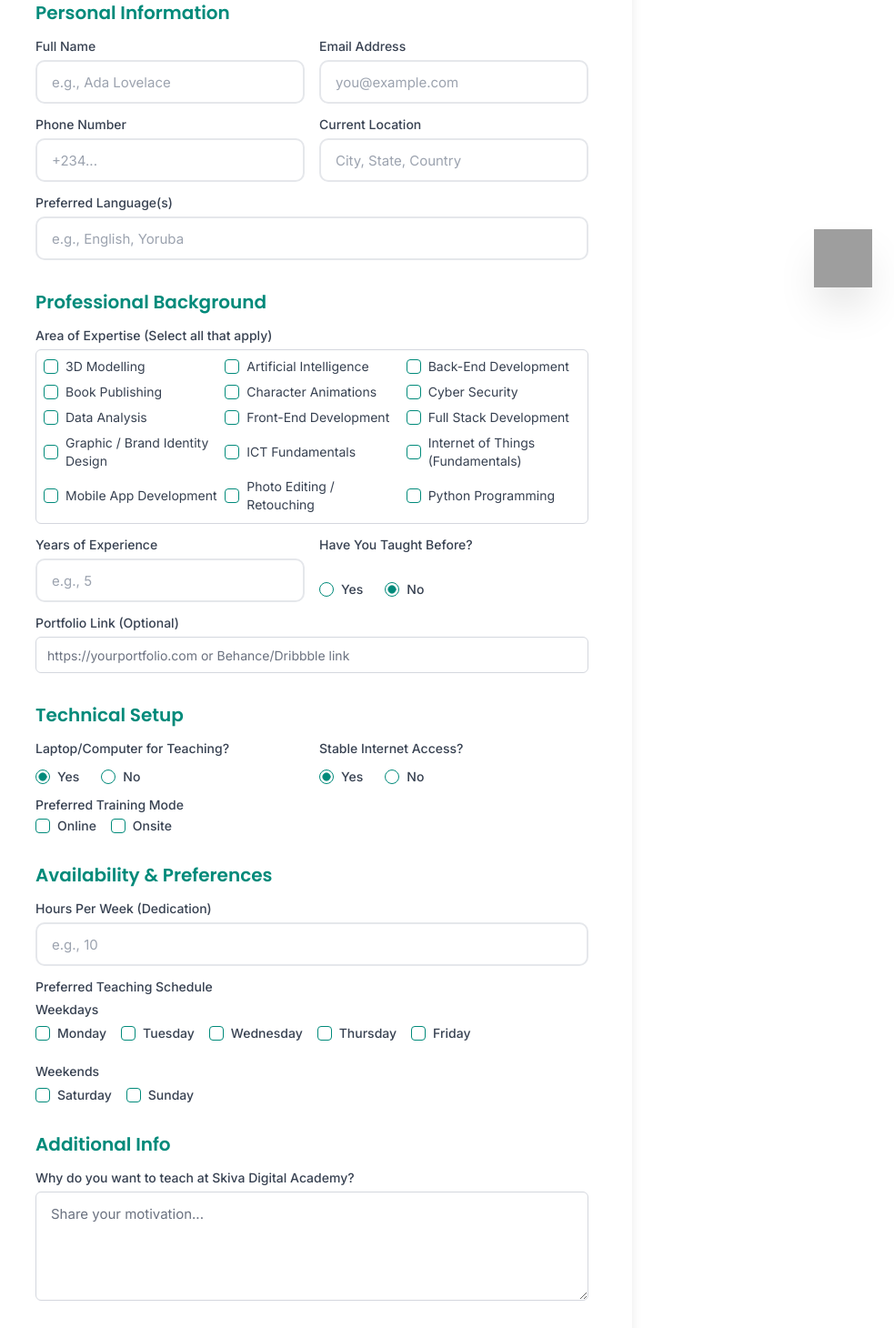
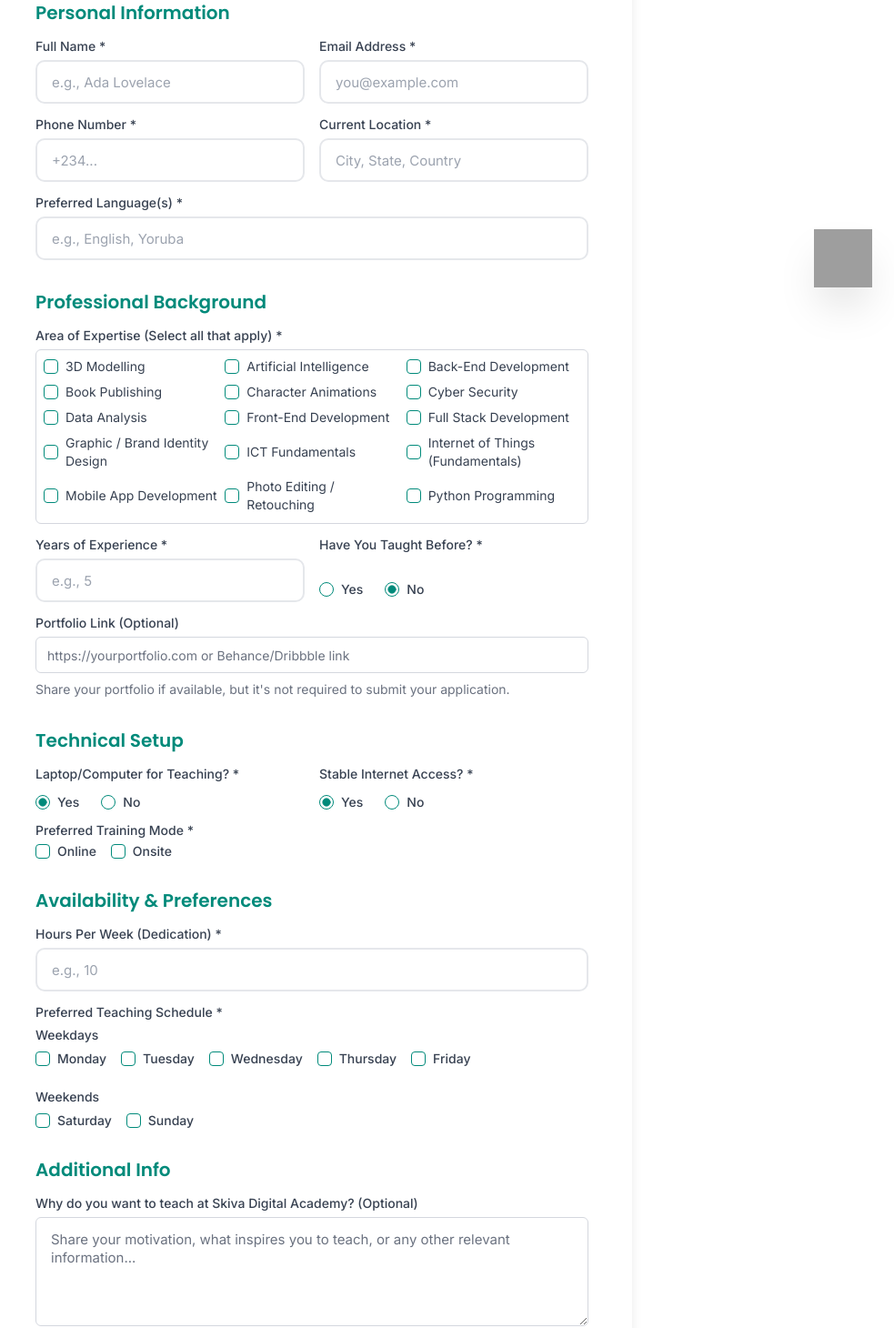
Before and after one commit to danielosaezue-wq/Skiva-Digital-Academy, a React (Vite) app: page /become-an-instructor in a window 1280 px wide. Shown: the part 460-1920 px from the top of the page at 91% size, without its empty margins (297-1280 px from the left). Built offline with nearby package versions, Linux system fonts and the light colour scheme; grey boxes are pictures that could not be loaded.

Commit message:
update: recent changes

```diff
--- a/src/pages/BecomeAnInstructor.jsx
+++ b/src/pages/BecomeAnInstructor.jsx
@@ -55,15 +55,29 @@ const BecomeAnInstructor = () => {
     const schedule = formData.getAll('schedule');
     const trainingMode = formData.getAll('trainingMode');
 
+    // Ensure all fields have values, even if empty
     const submissionData = {
-      ...data,
-      expertise: selectedExpertise.join(', '),
-      schedule: schedule.join(', '),
-      trainingMode: trainingMode.join(', '),
+      fullName: data.fullName || '',
+      email: data.email || '',
+      phone: data.phone || '',
+      location: data.location || '',
+      languages: data.languages || '',
+      experience: data.experience || '',
+      hasTaught: data.hasTaught || 'no',
+      teachingExperience: data.teachingExperience || 'Not provided',
+      portfolio_link: data.portfolio_link || 'Not provided',
+      hasLaptop: data.hasLaptop || 'yes',
+      hasInternet: data.hasInternet || 'yes',
+      hoursPerWeek: data.hoursPerWeek || '',
+      whyTeach: data.whyTeach || 'Not provided',
+      expertise: selectedExpertise.join(', ') || 'Not specified',
+      schedule: schedule.join(', ') || 'Not specified',
+      trainingMode: trainingMode.join(', ') || 'Not specified',
       form_type: 'Become an Instructor Application',
       current_date: getCurrentDate()
     };
 
+    // Portfolio link and whyTeach are optional, so no validation needed for them
     if (!submissionData.fullName || !submissionData.email || !submissionData.phone || selectedExpertise.length === 0) {
         toast({
             variant: "destructive",
@@ -75,7 +89,7 @@ const BecomeAnInstructor = () => {
     }
 
     try {
-      // Initialize EmailJS (important step that's often missed)
+      // Initialize EmailJS
       emailjs.init('XO3x8E4Ry_8SzuR8N');
 
       const EMAILJS_SERVICE_ID = 'service_mw1a8qa';
@@ -96,7 +110,7 @@ const BecomeAnInstructor = () => {
       if (result.status === 200) {
         const whatsappMessage = `Hello Skiva Digital Academy 👋
 
-I’ve just submitted my Instructor application. Below is a copy of my details for your review:
+I've just submitted my Instructor application. Below is a copy of my details for your review:
 
 👤 *Name:* ${submissionData.fullName}
 📧 *Email:* ${submissionData.email}
@@ -111,8 +125,10 @@ I’ve just submitted my Instructor application. Below is a copy of my details f
 ⏰ *Hours/Week:* ${submissionData.hoursPerWeek}
 📅 *Schedule:* ${submissionData.schedule}
 💡 *Training Mode:* ${submissionData.trainingMode}
+${submissionData.portfolio_link && submissionData.portfolio_link !== 'Not provided' ? `🔗 *Portfolio:* ${submissionData.portfolio_link}` : ''}
+${submissionData.whyTeach && submissionData.whyTeach !== 'Not provided' ? `💭 *Teaching Motivation:* ${submissionData.whyTeach}` : ''}
 
-I’ve also consented to the stated terms. Kindly review my application.`;
+I've also consented to the stated terms. Kindly review my application.`;
 
         const whatsappUrl = `https://wa.me/2347025753414?text=${encodeURIComponent(whatsappMessage)}`;
         window.open(whatsappUrl, '_blank');
@@ -193,20 +209,20 @@ I’ve also consented to the stated terms. Kindly review my application.`;
                 <div className="space-y-4">
                   <h3 className="font-semibold font-heading text-xl text-primary">Personal Information</h3>
                   <div className="grid grid-cols-1 sm:grid-cols-2 gap-4">
-                    <div className="grid gap-2"><Label htmlFor="fullName">Full Name</Label><Input id="fullName" name="fullName" type="text" placeholder="e.g., Ada Lovelace" required /></div>
-                    <div className="grid gap-2"><Label htmlFor="email">Email Address</Label><Input id="email" name="email" type="email" placeholder="you@example.com" required /></div>
+                    <div className="grid gap-2"><Label htmlFor="fullName">Full Name *</Label><Input id="fullName" name="fullName" type="text" placeholder="e.g., Ada Lovelace" required /></div>
+                    <div className="grid gap-2"><Label htmlFor="email">Email Address *</Label><Input id="email" name="email" type="email" placeholder="you@example.com" required /></div>
                   </div>
                   <div className="grid grid-cols-1 sm:grid-cols-2 gap-4">
-                    <div className="grid gap-2"><Label htmlFor="phone">Phone Number</Label><Input id="phone" name="phone" type="tel" placeholder="+234..." required /></div>
-                    <div className="grid gap-2"><Label htmlFor="location">Current Location</Label><Input id="location" name="location" type="text" placeholder="City, State, Country" required /></div>
+                    <div className="grid gap-2"><Label htmlFor="phone">Phone Number *</Label><Input id="phone" name="phone" type="tel" placeholder="+234..." required /></div>
+                    <div className="grid gap-2"><Label htmlFor="location">Current Location *</Label><Input id="location" name="location" type="text" placeholder="City, State, Country" required /></div>
                   </div>
-                  <div className="grid gap-2"><Label htmlFor="languages">Preferred Language(s)</Label><Input id="languages" name="languages" type="text" placeholder="e.g., English, Yoruba" required /></div>
+                  <div className="grid gap-2"><Label htmlFor="languages">Preferred Language(s) *</Label><Input id="languages" name="languages" type="text" placeholder="e.g., English, Yoruba" required /></div>
                 </div>
 
                 <div className="space-y-4">
                   <h3 className="font-semibold font-heading text-xl text-primary">Professional Background</h3>
                   <div className="grid gap-2">
-                    <Label>Area of Expertise (Select all that apply)</Label>
+                    <Label>Area of Expertise (Select all that apply) *</Label>
                     <div className="grid grid-cols-2 sm:grid-cols-3 gap-2 max-h-48 overflow-y-auto p-2 border rounded-md">
                       {expertiseAreas.map(area => (
                         <div key={area} className="flex items-center space-x-2">
@@ -217,9 +233,9 @@ I’ve also consented to the stated terms. Kindly review my application.`;
                     </div>
                   </div>
                   <div className="grid grid-cols-1 sm:grid-cols-2 gap-4">
-                    <div className="grid gap-2"><Label htmlFor="experience">Years of Experience</Label><Input id="experience" name="experience" type="number" min="0" placeholder="e.g., 5" required /></div>
+                    <div className="grid gap-2"><Label htmlFor="experience">Years of Experience *</Label><Input id="experience" name="experience" type="number" min="0" placeholder="e.g., 5" required /></div>
                     <div className="grid gap-2">
-                      <Label>Have You Taught Before?</Label>
+                      <Label>Have You Taught Before? *</Label>
                       <RadioGroup name="hasTaught" defaultValue="no" onValueChange={setHasTaughtBefore} className="flex space-x-4 pt-2">
                         <div className="flex items-center space-x-2"><RadioGroupItem value="yes" id="taught-yes" /><Label htmlFor="taught-yes">Yes</Label></div>
                         <div className="flex items-center space-x-2"><RadioGroupItem value="no" id="taught-no" /><Label htmlFor="taught-no">No</Label></div>
@@ -243,6 +259,7 @@ I’ve also consented to the stated terms. Kindly review my application.`;
                       placeholder="https://yourportfolio.com or Behance/Dribbble link"
                       className="h-10 px-3"
                     />
+                    <p className="text-sm text-muted-foreground">Share your portfolio if available, but it's not required to submit your application.</p>
                   </div>
                 </div>
 
@@ -250,14 +267,14 @@ I’ve also consented to the stated terms. Kindly review my application.`;
                   <h3 className="font-semibold font-heading text-xl text-primary">Technical Setup</h3>
                   <div className="grid grid-cols-1 sm:grid-cols-2 gap-4">
                     <div className="grid gap-2">
-                      <Label>Laptop/Computer for Teaching?</Label>
+                      <Label>Laptop/Computer for Teaching? *</Label>
                       <RadioGroup name="hasLaptop" defaultValue="yes" className="flex space-x-4 pt-2">
                         <div className="flex items-center space-x-2"><RadioGroupItem value="yes" id="laptop-yes" /><Label htmlFor="laptop-yes">Yes</Label></div>
                         <div className="flex items-center space-x-2"><RadioGroupItem value="no" id="laptop-no" /><Label htmlFor="laptop-no">No</Label></div>
                       </RadioGroup>
                     </div>
                     <div className="grid gap-2">
-                      <Label>Stable Internet Access?</Label>
+                      <Label>Stable Internet Access? *</Label>
                       <RadioGroup name="hasInternet" defaultValue="yes" className="flex space-x-4 pt-2">
                         <div className="flex items-center space-x-2"><RadioGroupItem value="yes" id="internet-yes" /><Label htmlFor="internet-yes">Yes</Label></div>
                         <div className="flex items-center space-x-2"><RadioGroupItem value="no" id="internet-no" /><Label htmlFor="internet-no">No</Label></div>
@@ -265,7 +282,7 @@ I’ve also consented to the stated terms. Kindly review my application.`;
                     </div>
                   </div>
                   <div className="grid gap-2">
-                    <Label>Preferred Training Mode</Label>
+                    <Label>Preferred Training Mode *</Label>
                     <div className="flex flex-wrap gap-4">
                       <div className="flex items-center space-x-2"><Checkbox id="mode-online" name="trainingMode" value="Online" /><Label htmlFor="mode-online">Online</Label></div>
                       <div className="flex items-center space-x-2"><Checkbox id="mode-onsite" name="trainingMode" value="Onsite" /><Label htmlFor="mode-onsite">Onsite</Label></div>
@@ -275,9 +292,9 @@ I’ve also consented to the stated terms. Kindly review my application.`;
 
                 <div className="space-y-4">
                   <h3 className="font-semibold font-heading text-xl text-primary">Availability & Preferences</h3>
-                  <div className="grid gap-2"><Label htmlFor="hoursPerWeek">Hours Per Week (Dedication)</Label><Input id="hoursPerWeek" name="hoursPerWeek" type="number" min="1" placeholder="e.g., 10" required /></div>
+                  <div className="grid gap-2"><Label htmlFor="hoursPerWeek">Hours Per Week (Dedication) *</Label><Input id="hoursPerWeek" name="hoursPerWeek" type="number" min="1" placeholder="e.g., 10" required /></div>
                   <div className="grid gap-2">
-                    <Label>Preferred Teaching Schedule</Label>
+                    <Label>Preferred Teaching Schedule *</Label>
                     <div>
                       <p className="text-sm font-medium text-gray-700 mb-2">Weekdays</p>
                       <div className="flex flex-wrap gap-4">
@@ -295,12 +312,20 @@ I’ve also consented to the stated terms. Kindly review my application.`;
 
                 <div className="space-y-4">
                   <h3 className="font-semibold font-heading text-xl text-primary">Additional Info</h3>
-                  <div className="grid gap-2"><Label htmlFor="whyTeach">Why do you want to teach at Skiva Digital Academy?</Label><Textarea id="whyTeach" name="whyTeach" placeholder="Share your motivation..." required /></div>
+                  <div className="grid gap-2">
+                    <Label htmlFor="whyTeach">Why do you want to teach at Skiva Digital Academy? (Optional)</Label>
+                    <Textarea
+                      id="whyTeach"
+                      name="whyTeach"
+                      placeholder="Share your motivation, what inspires you to teach, or any other relevant information..."
+                    />
+                    <p className="text-sm text-muted-foreground">This helps us understand your teaching philosophy and motivation.</p>
+                  </div>
                 </div>
 
                 <div className="items-top flex space-x-2">
                   <Checkbox id="consent" name="consent" required />
-                  <div className="grid gap-1.5 leading-none"><label htmlFor="consent" className="text-sm font-medium leading-none peer-disabled:cursor-not-allowed peer-disabled:opacity-70">I confirm that the information provided is accurate and I agree to Skiva Digital Academy's instructor terms and policies.</label></div>
+                  <div className="grid gap-1.5 leading-none"><label htmlFor="consent" className="text-sm font-medium leading-none peer-disabled:cursor-not-allowed peer-disabled:opacity-70">I confirm that the information provided is accurate and I agree to Skiva Digital Academy's instructor terms and policies. *</label></div>
                 </div>
 
                 <div className="text-center">
```
